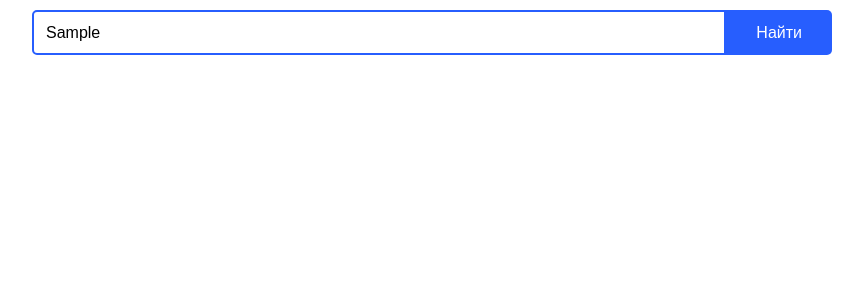
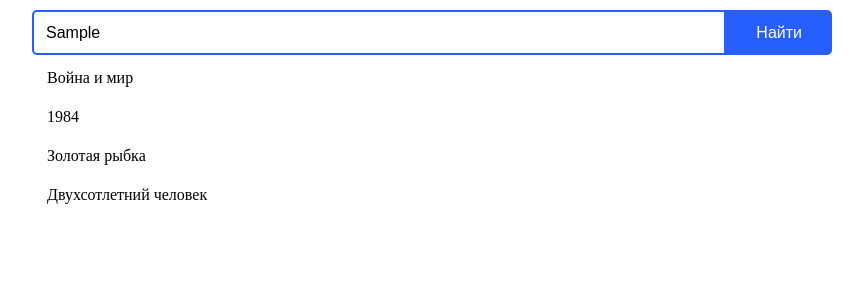
Before and after one commit to yurimikushov/search-for-books, a React app: page / in a window 1280 px wide. Both pictures are taken after typing "Sample" into the empty fields and a click on the button "Найти". Shown: the top 300 px of the page, without its empty margins (208-1071 px from the left). Built offline with nearby package versions, Linux system fonts and the light colour scheme.

Commit message:
feat: added dynamic suggests component

```diff
--- a/public/index.html
+++ b/public/index.html
@@ -1,11 +1,14 @@
 <!DOCTYPE html>
-<html lang="en">
+<html lang="ru">
   <head>
     <meta charset="UTF-8" />
     <meta name="viewport" content="width=device-width, initial-scale=1.0" />
     <title>Search for books</title>
   </head>
   <body>
-    <div class="app"></div>
+    <div class="app">
+      <div class="app-container"></div>
+      <div class="dynamic-suggests-popup" style="position: absolute; top: 0; left: 0;"></div>
+    </div>
   </body>
 </html>
--- a/src/App.jsx
+++ b/src/App.jsx
@@ -5,10 +5,6 @@ import './App.css'
 const App = () => (
   <>
     <SearchForm />
-    <div
-      className='dynamic-suggest-popup'
-      style={{ position: 'absolute' }}
-    ></div>
   </>
 )
 
--- /dev/null
+++ b/src/components/DynamicSuggests/index.css
@@ -0,0 +1,14 @@
+.dynamic-suggests {
+  list-style: none;
+}
+
+.dynamic-suggests__item {
+  padding: 7px 15px;
+  margin: 7px 0;
+  border-radius: 3px;
+  font-size: 1rem;
+}
+
+.dynamic-suggests__item:hover {
+  background-color: var(--color-selected-suggest);
+}
--- /dev/null
+++ b/src/components/DynamicSuggests/index.jsx
@@ -0,0 +1,33 @@
+import React from 'react'
+import PropTypes from 'prop-types'
+import { createPortal } from 'react-dom'
+import './index.css'
+
+const DynamicSuggests = ({ suggests, top, left, width }) => {
+  if (suggests.length === 0) {
+    return null
+  }
+
+  return createPortal(
+    <ul
+      className='dynamic-suggests'
+      style={{ position: 'absolute', top, left, width }}
+    >
+      {suggests.map((suggest, id) => (
+        <li key={id} className='dynamic-suggests__item'>
+          {suggest}
+        </li>
+      ))}
+    </ul>,
+    document.querySelector('.dynamic-suggests-popup')
+  )
+}
+
+DynamicSuggests.propTypes = {
+  suggests: PropTypes.array.isRequired,
+  top: PropTypes.number.isRequired,
+  left: PropTypes.number.isRequired,
+  width: PropTypes.number.isRequired,
+}
+
+export default DynamicSuggests
--- /dev/null
+++ b/src/components/SearchForm/hooks/index.js
@@ -0,0 +1 @@
+export { useDynamicSuggestsParams } from './useDynamicSuggestsParams'
--- /dev/null
+++ b/src/components/SearchForm/hooks/useDynamicSuggestsParams.js
@@ -0,0 +1,32 @@
+import { useState, useEffect } from 'react'
+
+const useDynamicSuggestsParams = (formRef, inputRef) => {
+  const [dynamicSuggestsProps, setDynamicSuggestsProps] = useState({
+    top: 0,
+    left: 0,
+    width: 0,
+  })
+
+  const updateDynamicSuggestsParams = () => {
+    const { left, bottom } = formRef.current.getBoundingClientRect()
+
+    setDynamicSuggestsProps({
+      top: bottom,
+      left,
+      width: inputRef.current.clientWidth,
+    })
+  }
+
+  useEffect(updateDynamicSuggestsParams, [])
+
+  useEffect(() => {
+    window.addEventListener('resize', updateDynamicSuggestsParams)
+    return () => {
+      window.removeEventListener('resize', updateDynamicSuggestsParams)
+    }
+  }, [])
+
+  return dynamicSuggestsProps
+}
+
+export { useDynamicSuggestsParams }
--- a/src/components/SearchForm/index.jsx
+++ b/src/components/SearchForm/index.jsx
@@ -1,14 +1,35 @@
-import React from 'react'
+import React, { useRef, useState } from 'react'
+import DynamicSuggests from '../DynamicSuggests'
+import { useDynamicSuggestsParams } from './hooks'
 import './index.css'
 
 const SearchForm = () => {
+  const formRef = useRef()
+  const inputRef = useRef()
+
+  const dynamicSuggestsProps = useDynamicSuggestsParams(formRef, inputRef)
+
+  const [suggests, setSuggests] = useState([])
+
   const searchHeandler = (e) => {
     e.preventDefault()
+
+    setTimeout(() => {
+      setSuggests([
+        ...suggests,
+        'Война и мир',
+        '1984',
+        'Золотая рыбка',
+        'Двухсотлетний человек',
+      ])
+    }, 250)
   }
 
   return (
-    <form className='search-form'>
+    <>
+      <form ref={formRef} className='search-form'>
         <input
+          ref={inputRef}
           className='search-form__input'
           type='text'
           placeholder='Введите название книги'
@@ -22,6 +43,8 @@ const SearchForm = () => {
           Найти
         </button>
       </form>
+      <DynamicSuggests suggests={suggests} {...dynamicSuggestsProps} />
+    </>
   )
 }
 
--- a/src/index.css
+++ b/src/index.css
@@ -4,8 +4,9 @@
 }
 
 :root {
+  --color-bg: #fff;
   --color-search-form: #275efe;
-  --color-bg: #fff;
+  --color-selected-suggest: #c4d3ff;
   --font-size: 16px;
 }
 
--- a/src/index.js
+++ b/src/index.js
@@ -7,5 +7,5 @@ ReactDOM.render(
   <React.StrictMode>
     <App />
   </React.StrictMode>,
-  document.querySelector('.app')
+  document.querySelector('.app-container')
 )
```
Lines whose indentation alone changed are shown as unchanged.
